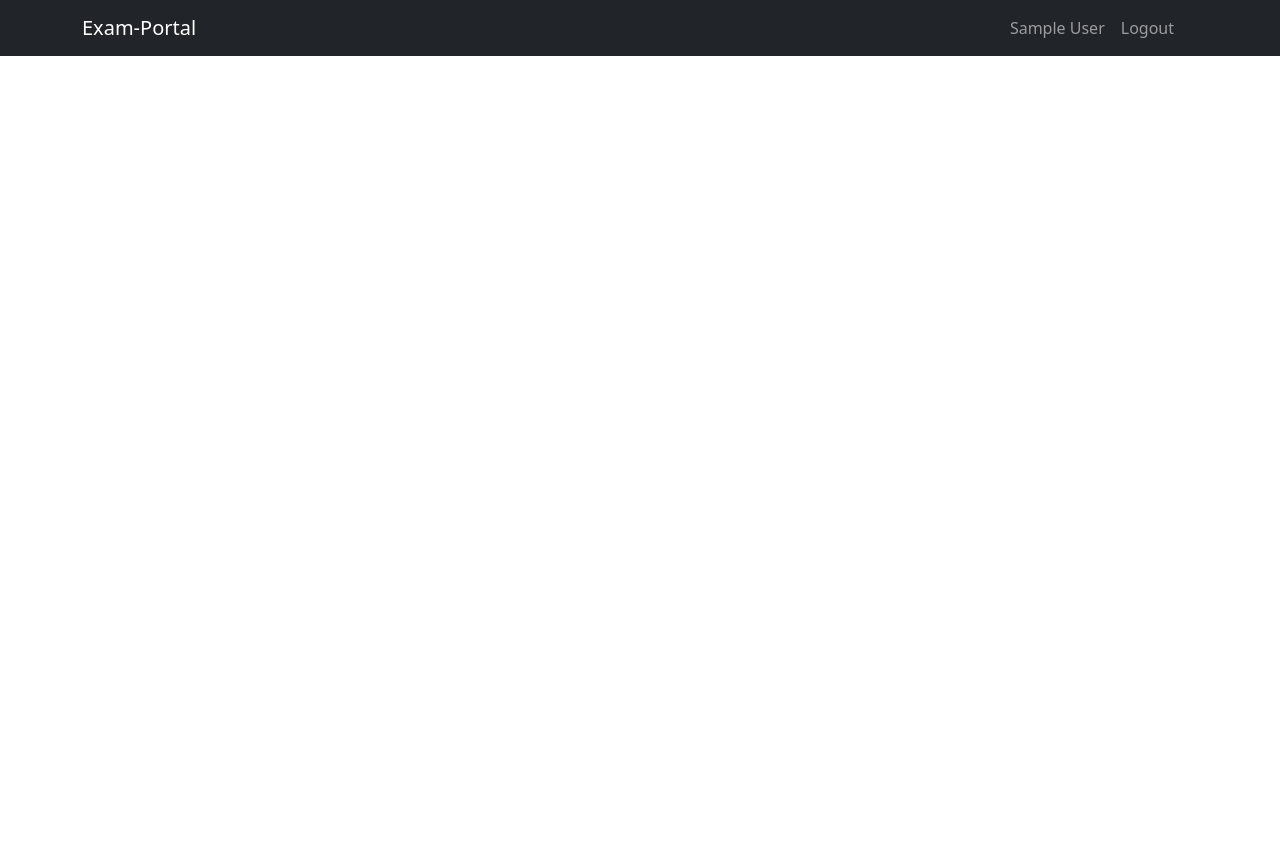
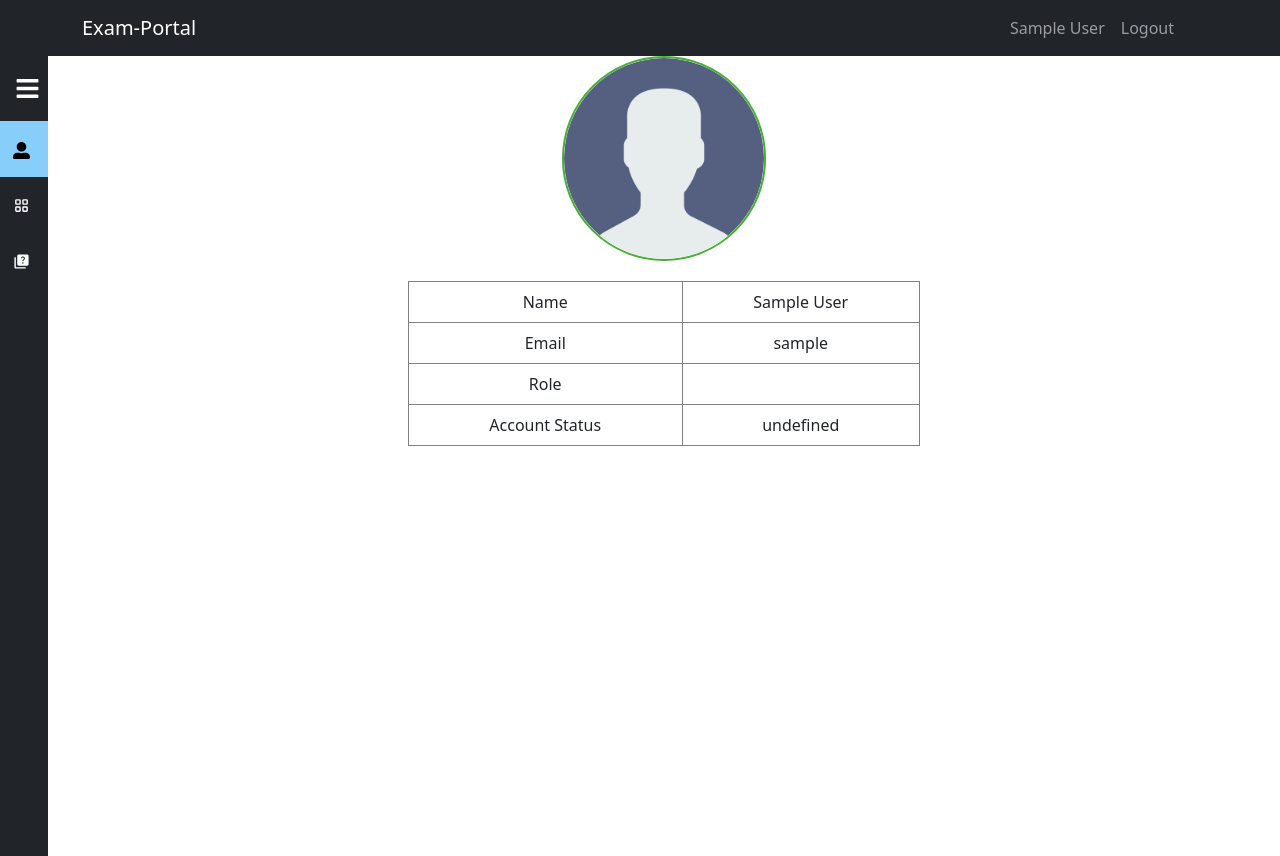
Before and after one commit to shebibovic/TS-ExamRegister, a React (Create React App) app in the folder exam-portal-frontend/: page /professorProfile in a window 1280 px wide. Before the commit the page ends 800 px from the top, so only its background shows below. Built offline with nearby package versions, Linux system fonts and the light colour scheme; no server answers; sample sign-in values are in the browser's storage.

Commit message:
added professor panel

```diff
--- a/exam-portal-frontend/src/App.js
+++ b/exam-portal-frontend/src/App.js
@@ -22,6 +22,7 @@ import UserQuizResultPage from "./pages/users/UserQuizResultPage";
 import RegisteredExams from "./pages/users/RegisteredExams";
 import AdminQuizResultPage from "./pages/admin/AdminQuizResultPage";
 import AdminSubjectID from "./pages/admin/subjects/AdminSubjectID";
+import ProfessorProfilePage from "./pages/professor/ProfessorProfilePage";
 
 
 const App = () => {
@@ -58,6 +59,7 @@ const App = () => {
         <Route path="/registeredExams/" element={<RegisteredExams />} />
         <Route path="/adminCategories/:catId" element={<AdminSubjectID />} />
         <Route path="/adminQuizzes/:catId" element={<AdminExamID />} />
+        <Route path="/professorProfile" element={<ProfessorProfilePage />} />
       </Routes>
     </Router>
   );
--- /dev/null
+++ b/exam-portal-frontend/src/components/SidebarProfessor.js
@@ -0,0 +1,64 @@
+import React, { useState } from "react";
+import { FaBars, FaUserAlt, FaRegChartBar } from "react-icons/fa";
+import { TbLayoutGrid, TbLayoutGridAdd, TbReport } from "react-icons/tb";
+import { MdQuiz, MdQueue } from "react-icons/md";
+import { NavLink } from "react-router-dom";
+import "./Sidebar.css";
+
+const SidebarProfessor = ({ children }) => {
+    const [isOpen, setIsOpen] = useState(false);
+    const toggle = () => setIsOpen(!isOpen);
+    const menuItem = [
+        {
+            path: "/professorProfile",
+            name: "Profile",
+            icon: <FaUserAlt />,
+        },
+        {
+            path: "/professorCategories",
+            name: "Subjects",
+            icon: <TbLayoutGrid />,
+        },
+        {
+            path: "/professorQuizzes",
+            name: "Exams",
+            icon: <MdQuiz />,
+        },
+    ];
+    return (
+        <div
+            className="container"
+            style={{ display: "flex", width: "auto", margin: "0px", padding: "0px" }}
+        >
+            <div style={{ width: isOpen ? "12em" : "3em" }} className="sidebar">
+                <div className="top_section">
+                    <h1 style={{ display: isOpen ? "block" : "none" }} className="logo">
+                        Logo
+                    </h1>
+                    <div style={{ marginLeft: isOpen ? "50px" : "0px" }} className="bars">
+                        <FaBars onClick={toggle} />
+                    </div>
+                </div>
+                {menuItem.map((item, index) => (
+                    <NavLink
+                        to={item.path}
+                        key={index}
+                        className="sidemenulink"
+                        activeclassname="sidemenulink-active"
+                    >
+                        <div className="icon">{item.icon}</div>
+                        <div
+                            style={{ display: isOpen ? "block" : "none" }}
+                            className="link_text"
+                        >
+                            {item.name}
+                        </div>
+                    </NavLink>
+                ))}
+            </div>
+            <main>{children}</main>
+        </div>
+    );
+};
+
+export default SidebarProfessor;
--- /dev/null
+++ b/exam-portal-frontend/src/pages/professor/ProfessorProfilePage.css
@@ -0,0 +1,25 @@
+.adminProfilePage__container {
+    display: flex;
+}
+
+.adminProfilePage__sidebar {
+    position: sticky;
+    top: 0;
+}
+
+.adminProfilePage__content {
+    text-align: center;
+    width: 80%;
+    height: fit-content;
+    margin: 0px auto;
+}
+
+.adminProfilePage__content--profilePic {
+    border: 2px solid rgb(68 177 49);
+}
+
+.adminProfilePage__content--table {
+    border: 1px solid gray;
+    width: 50%;
+    margin: 20px auto;
+}
--- /dev/null
+++ b/exam-portal-frontend/src/pages/professor/ProfessorProfilePage.js
@@ -0,0 +1,77 @@
+import React, { useEffect } from "react";
+import { Table } from "react-bootstrap";
+import { useDispatch, useSelector } from "react-redux";
+import { useNavigate } from "react-router-dom";
+import Sidebar from "../../components/SidebarProfessor";
+import Image from "react-bootstrap/Image";
+import { fetchCategories } from "../../actions/categoriesActions";
+import { fetchQuizzes } from "../../actions/quizzesActions";
+
+const ProfessorProfilePage = () => {
+    const dispatch = useDispatch();
+    const navigate = useNavigate();
+    const loginReducer = useSelector((state) => state.loginReducer);
+    const token = JSON.parse(localStorage.getItem("jwtToken"));
+
+    useEffect(() => {
+        if (!token) {
+            navigate("/");
+        }
+
+        if (!loginReducer.user) {
+            // Fetch user data here if not available in the reducer
+            // Example: dispatch action to get user details using the token
+        }
+
+        fetchCategories(dispatch, token);
+        fetchQuizzes(dispatch, token);
+    }, [dispatch, navigate, token, loginReducer.user]);
+
+    const user = loginReducer.user;
+
+    if (!user) {
+        return <div>Loading...</div>; // You might want to show a loading indicator while fetching user data
+    }
+
+    return (
+        <div className="userProfilePage__container">
+            <div className="adminProfilePage__sidebar">
+                <Sidebar />
+            </div>
+            {user && (
+                <div className="userProfilePage__content">
+                    <Image
+                        className="userProfilePage__content--profilePic"
+                        width="20%"
+                        height="20%"
+                        roundedCircle
+                        src="images/user.png"
+                    />
+
+                    <Table bordered className="userProfilePage__content--table">
+                        <tbody>
+                        <tr>
+                            <td>Name</td>
+                            <td>{`${user.firstName} ${user.lastName}`}</td>
+                        </tr>
+                        <tr>
+                            <td>Email</td>
+                            <td>{user.username}</td>
+                        </tr>
+                        <tr>
+                            <td>Role</td>
+                            <td>{user.roles && user.roles[0].roleName}</td>
+                        </tr>
+                        <tr>
+                            <td>Account Status</td>
+                            <td>{`${user.enabled}`}</td>
+                        </tr>
+                        </tbody>
+                    </Table>
+                </div>
+            )}
+        </div>
+    );
+};
+
+export default ProfessorProfilePage;
```
